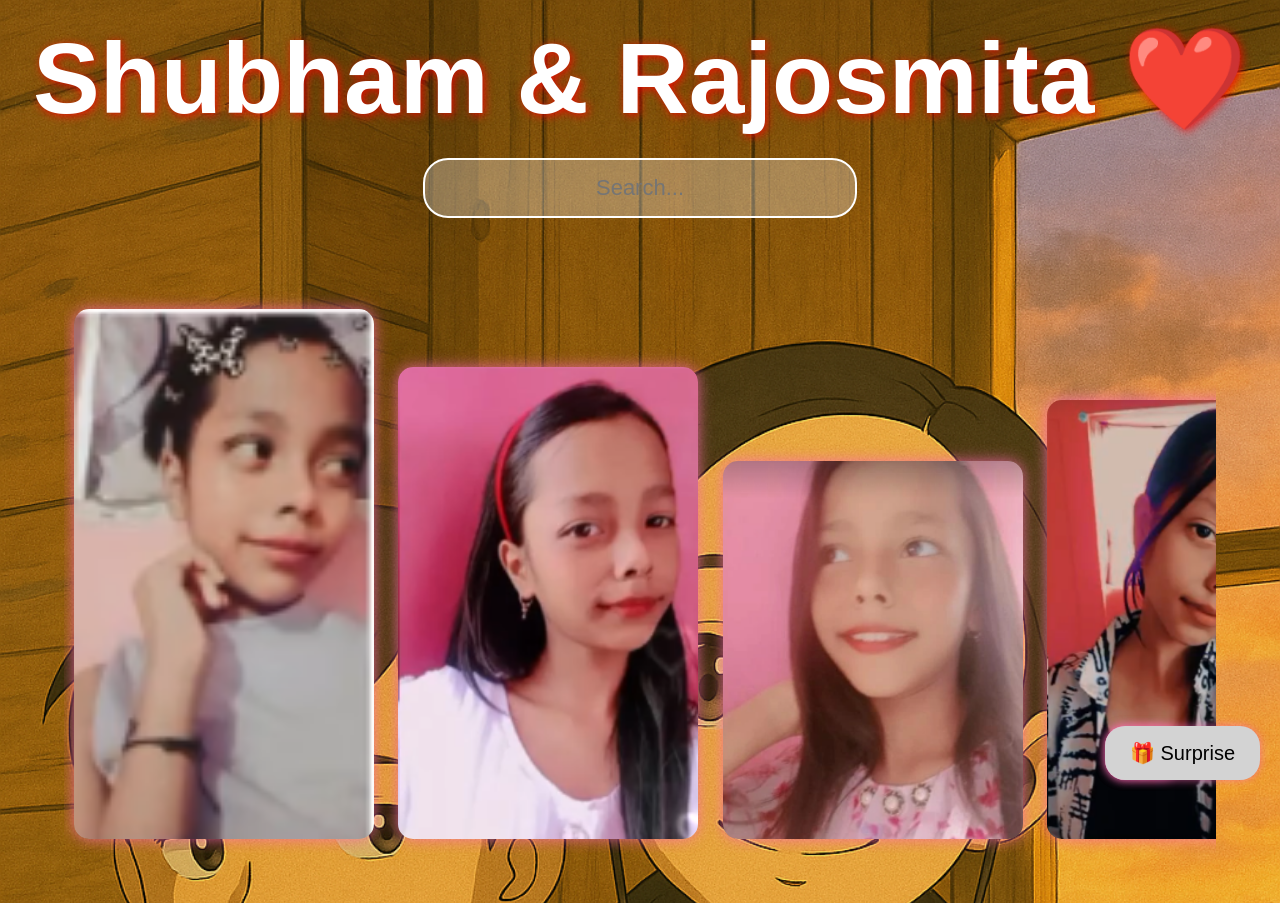
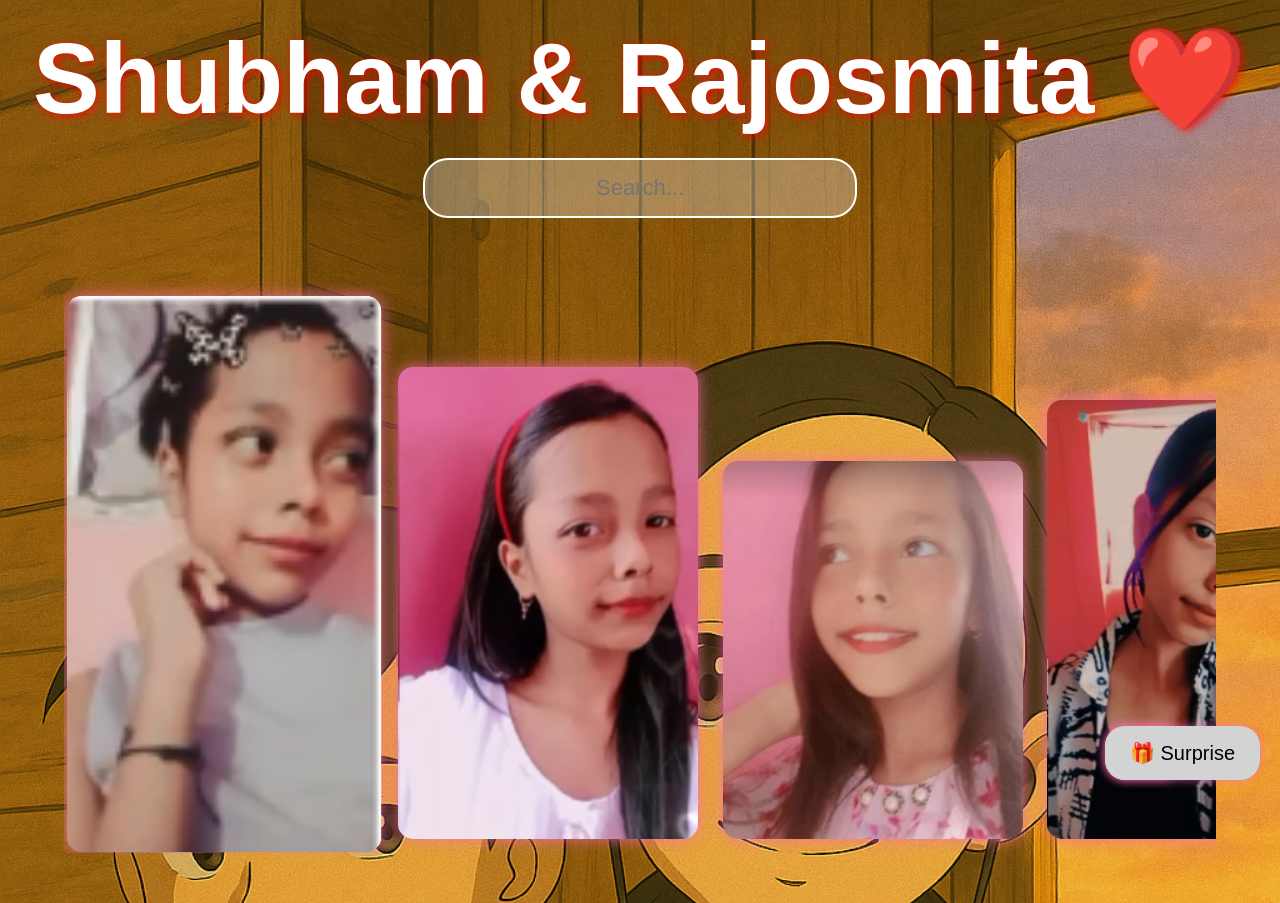
Before and after one commit to Shubham962-96/lovers-platform, a Flask app: page / in a window 1280 px wide, with the pointer over the restyled element. Run offline with Flask 3, Linux system fonts and the light colour scheme.

Commit message:
Update styles.css

```diff
--- a/static/styles.css
+++ b/static/styles.css
@@ -70,6 +70,10 @@ body {
     display: inline-block;
     box-shadow: 0 0 15px rgba(255, 105, 180, 0.8);
     transition: transform 0.3s;
+}
+
+.carousel-image:hover {
+    transform: scale(1.05);
 }
 
 /* Floating Hearts */
```
